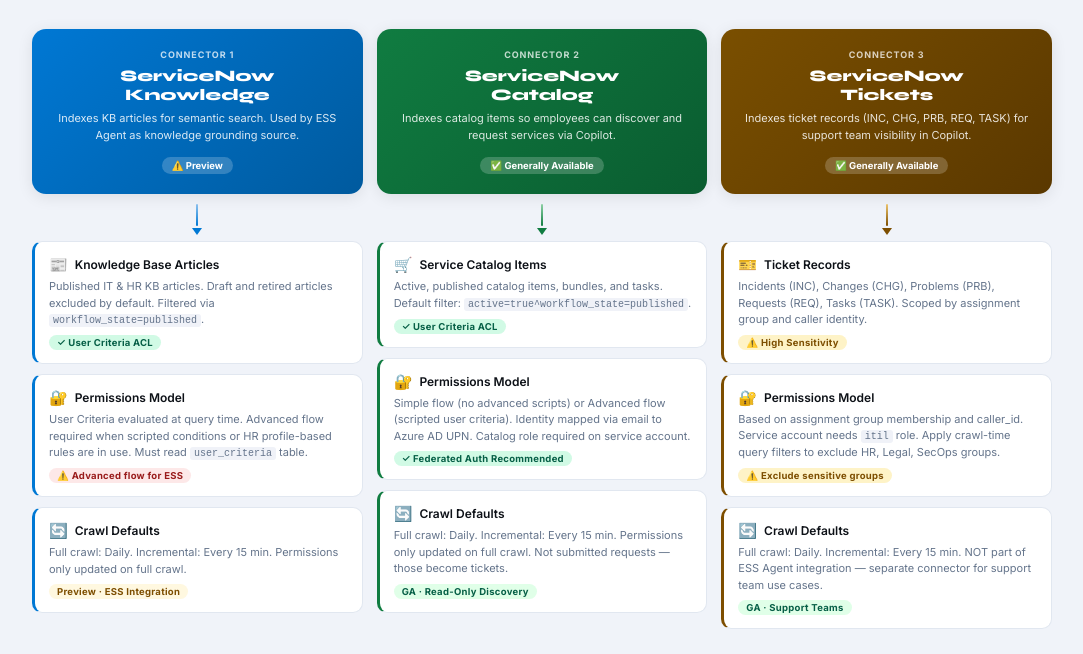
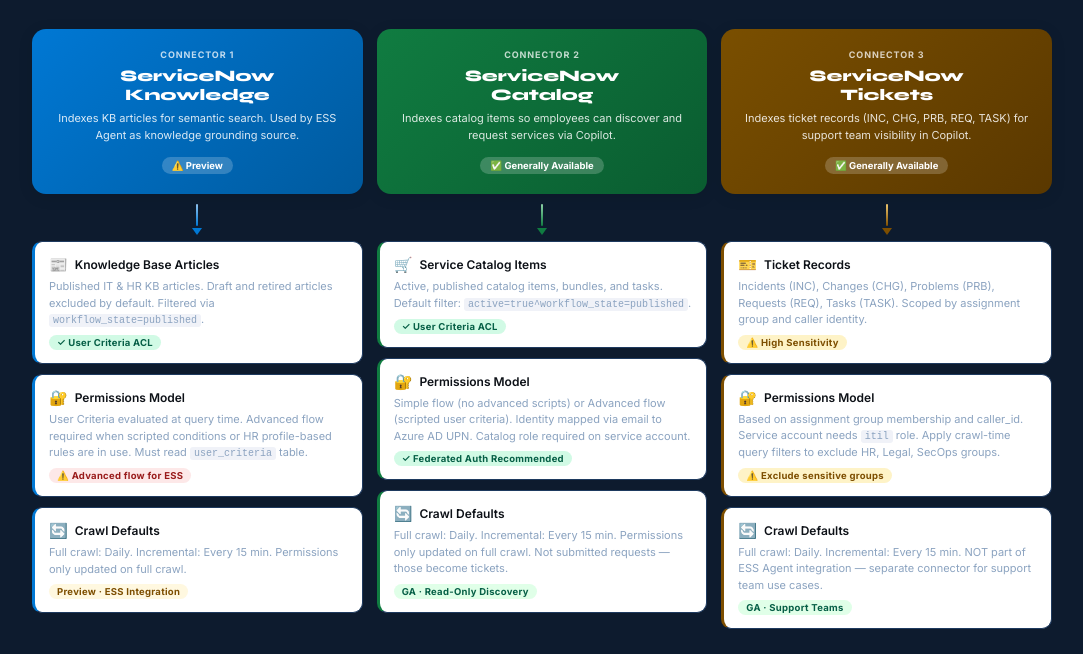
Before and after one commit to Harsimran-Singh/-servicenow-connectors-infographic, a plain HTML site: page index.html in a window 1280 px wide. Shown: the part 241-895 px from the top of the page, without its empty margins (98-1181 px from the left). Drawn offline with Linux system fonts and the light colour scheme.

Commit message:
Change background and color variables in CSS

```diff
--- a/index.html
+++ b/index.html
@@ -9,11 +9,11 @@
 *, *::before, *::after { box-sizing: border-box; margin: 0; padding: 0; }
 
 :root {
-  --bg: #f0f3f9;
+  --bg: #0d1b2e;
   --card: #fff;
   --ink: #0d1117;
-  --muted: #64748b;
-  --border: #e1e7f0;
+  --muted: #8ba3c0;
+  --border: #1e3a5f;
   --blue: #0078d4;
   --blue-lt: #dbeeff;
   --green: #107c41;
```
